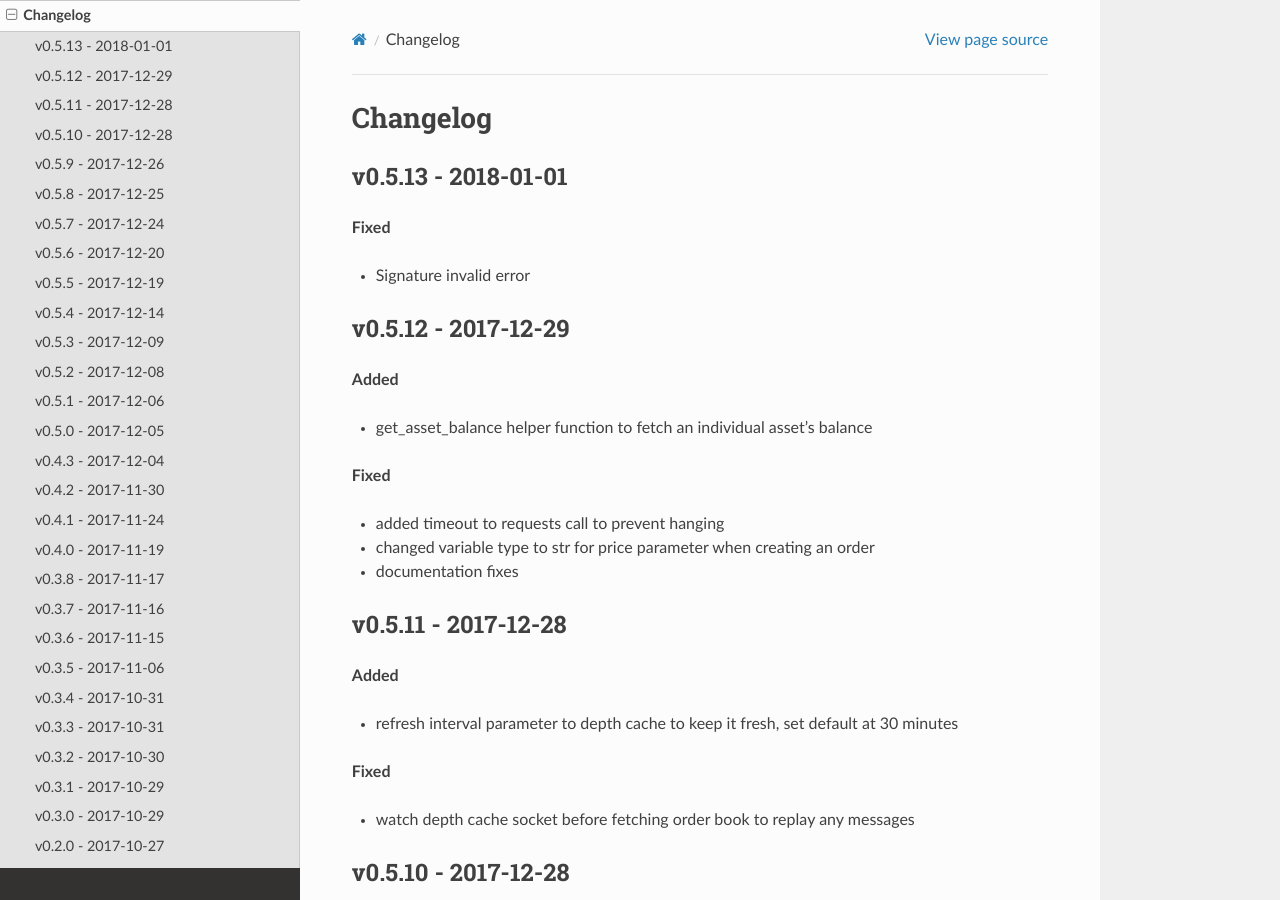
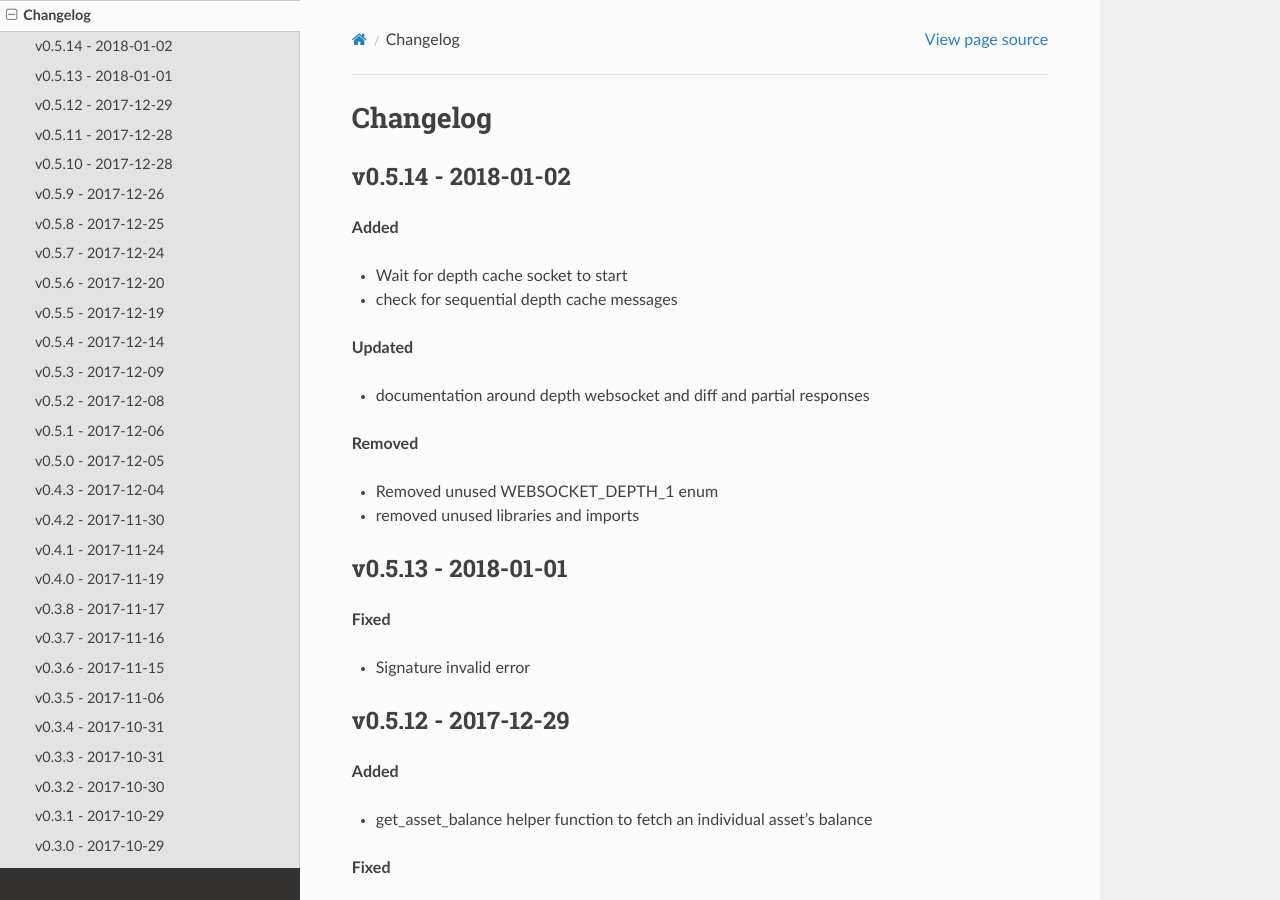
Before and after one commit to sammchardy/python-binance, a Sphinx documentation site: the page built from docs/changelog.rst, in a window 1280 px wide and 900 px high. Built offline with Sphinx 7.4.7 and the Read the Docs theme 2.0.0, drawn with Linux system fonts in a browser that asks for light colours; formulas are drawn with MathJax 3.

Commit message:
Update to v0.5.14

```diff
--- a/PYPIREADME.rst
+++ b/PYPIREADME.rst
@@ -1,5 +1,5 @@
 =================================
-Welcome to python-binance v0.5.13
+Welcome to python-binance v0.5.14
 =================================
 
 .. image:: https://img.shields.io/pypi/v/python-binance.svg
--- a/README.rst
+++ b/README.rst
@@ -1,5 +1,5 @@
 =================================
-Welcome to python-binance v0.5.13
+Welcome to python-binance v0.5.14
 =================================
 
 .. image:: https://img.shields.io/pypi/v/python-binance.svg
--- a/docs/changelog.rst
+++ b/docs/changelog.rst
@@ -1,5 +1,22 @@
 Changelog
 =========
+
+v0.5.14 - 2018-01-02
+^^^^^^^^^^^^^^^^^^^^
+
+**Added**
+
+- Wait for depth cache socket to start
+- check for sequential depth cache messages
+
+**Updated**
+
+- documentation around depth websocket and diff and partial responses
+
+**Removed**
+
+- Removed unused WEBSOCKET_DEPTH_1 enum
+- removed unused libraries and imports
 
 v0.5.13 - 2018-01-01
 ^^^^^^^^^^^^^^^^^^^^
--- a/setup.py
+++ b/setup.py
@@ -3,7 +3,7 @@ from setuptools import setup
 
 setup(
     name='python-binance',
-    version='0.5.13',
+    version='0.5.14',
     packages=['binance'],
     description='Binance REST API python implementation',
     url='https://github.com/sammchardy/python-binance',
```
